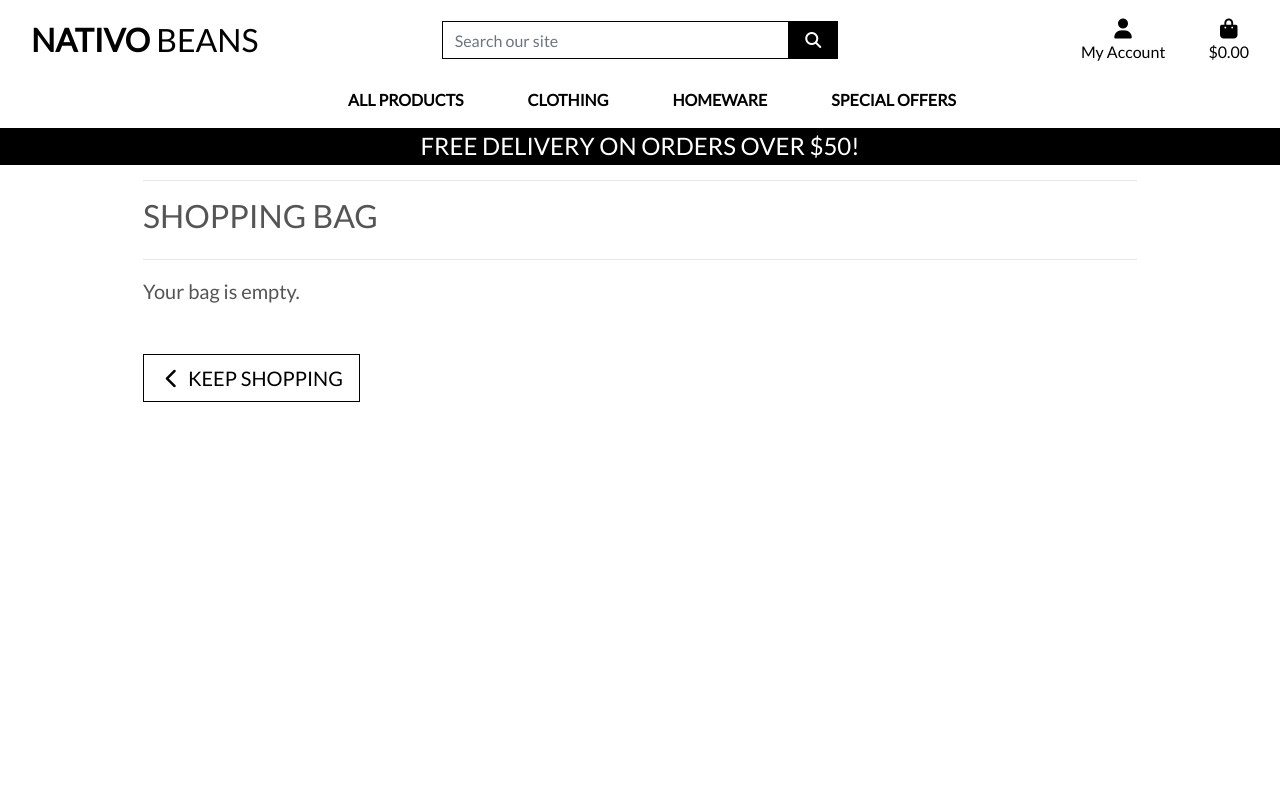
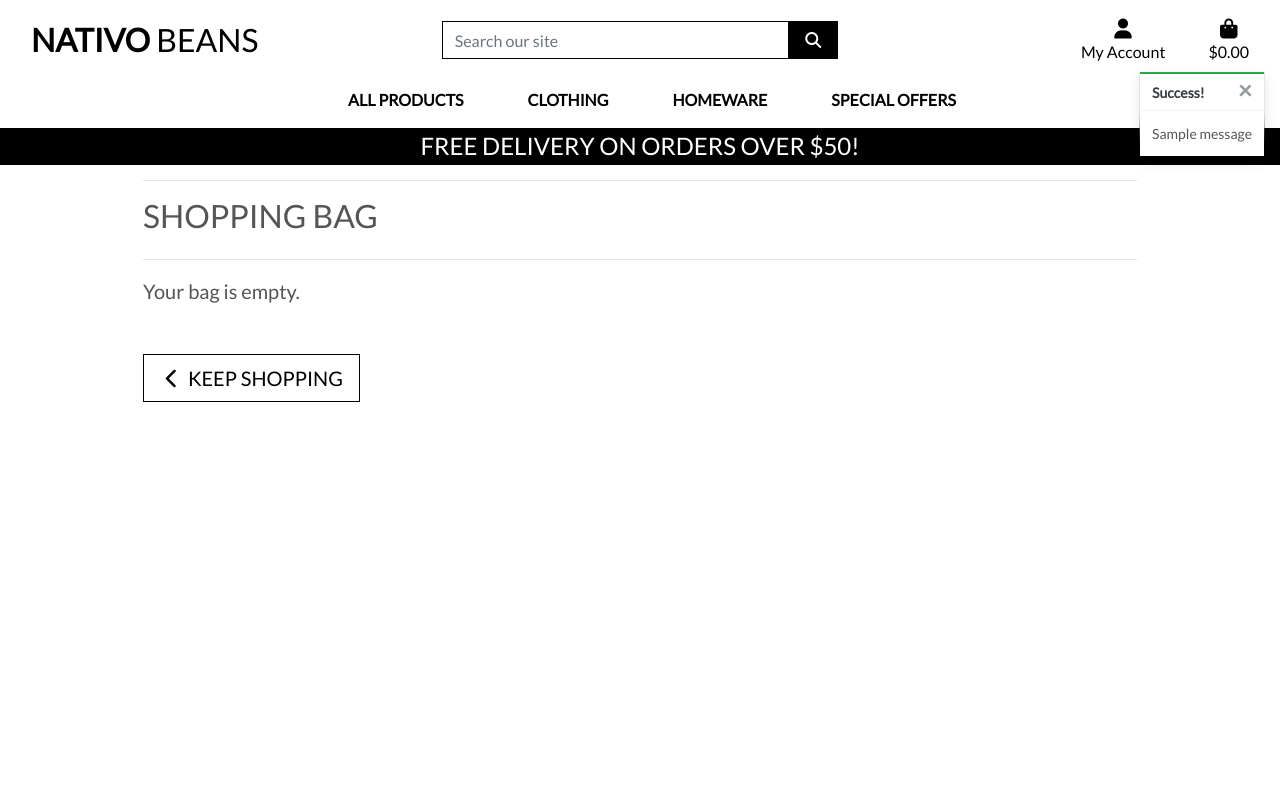
Before and after one commit to Julia-IO/nativo_beans, a Django app: page /bag/ in a window 1280 px wide. Run offline with Django 3.2, Linux system fonts and the light colour scheme; tables that the repository leaves empty hold one stand-in row (values such as "Sample post"); one stand-in notice (Sample message) is shown; some libraries are stand-ins or nearby versions.

Commit message:
Added toasts

```diff
--- a/bag/views.py
+++ b/bag/views.py
@@ -1,4 +1,7 @@
 from django.shortcuts import render, redirect, reverse, HttpResponse
+from django.contrib import messages
+
+from products.models import Product
 
 # Create your views here.
 
@@ -10,6 +13,7 @@ def view_bag(request):
 def add_to_bag(request, item_id):
     """ Add a quantity of the specified product to the shopping bag """
 
+    product = Product.objects.get(pk=item_id)
     quantity = int(request.POST.get('quantity'))
     redirect_url = request.POST.get('redirect_url')
     size = None
@@ -30,6 +34,7 @@ def add_to_bag(request, item_id):
             bag[item_id] += quantity
         else:
             bag[item_id] = quantity
+            messages.success(request, f'Added {product.name} to your bag')
 
     request.session['bag'] = bag
     return redirect(redirect_url)
--- a/nativo_beans/settings.py
+++ b/nativo_beans/settings.py
@@ -80,6 +80,8 @@ TEMPLATES = [
     },
 ]
 
+MESSAGE_STORAGE = 'django.contrib.messages.storage.session.SessionStorage'
+
 AUTHENTICATION_BACKENDS = [
 
     # Needed to login by username in Django admin, regardless of `allauth`
--- a/static/css/base.css
+++ b/static/css/base.css
@@ -102,6 +102,24 @@ a.category-badge > span.badge:hover {
     cursor: pointer;
 }
 
+/* ------------------------------- bootstrap toasts */
+
+.message-container {
+    position: fixed;
+    top: 72px;
+    right: 15px;
+    z-index: 99999999999;
+}
+
+.custom-toast {
+    overflow: visible;
+}
+
+.toast-capper {
+    height: 2px;
+}
+
+
 /* -------------------------------- Media Queries */
 
 /* Slightly larger container on xl screens */
--- a/templates/base.html
+++ b/templates/base.html
@@ -112,7 +112,21 @@
     </header>
 
     {% if messages %}
-        <div class="message-container"></div>
+        <div class="message-container">
+            {% for message in messages %}
+                {% with message.level as level %}
+                    {% if level == 40 %}
+                        {% include 'includes/toasts/toast_error.html' %}
+                    {% elif level == 30 %}
+                        {% include 'includes/toasts/toast_warning.html' %}
+                    {% elif level == 25 %}
+                        {% include 'includes/toasts/toast_success.html' %}
+                    {% else %}
+                        {% include 'includes/toasts/toast_info.html' %}
+                    {% endif %}
+                {% endwith %}
+            {% endfor %}
+        </div>
     {% endif %}
 
     {% block page_header %}
@@ -121,7 +135,10 @@
     {% block content %}
     {% endblock %}
 
-    {% block postloadjs %}
+   {% block postloadjs %}
+    <script type="text/javascript">
+        $('.toast').toast('show');
+    </script>
     {% endblock %}
 
 
--- /dev/null
+++ b/templates/includes/toasts/toast_success.html
@@ -0,0 +1,13 @@
+<div class="toast custom-toast rounded-0 border-top-0" data-autohide="false">
+    <div class="arrow-up arrow-success"></div>
+    <div class="w-100 toast-capper bg-success"></div>
+    <div class="toast-header bg-white text-dark">
+        <strong class="mr-auto">Success!</strong>
+        <button type="button" class="ml-2 mb-1 close text-dark" data-dismiss="toast" aria-label="Close">
+            <span aria-hidden="true">&times;</span>
+        </button>
+    </div>
+    <div class="toast-body bg-white">
+        {{ message }}
+    </div>
+</div>
```
Also changed, not shown: templates/includes/toasts/toast_error.html (added, +13 -0 lines), templates/includes/toasts/toast_info.html (added, +13 -0 lines), templates/includes/toasts/toast_warning.html (added, +13 -0 lines), toast_warning.html (added, +13 -0 lines).
